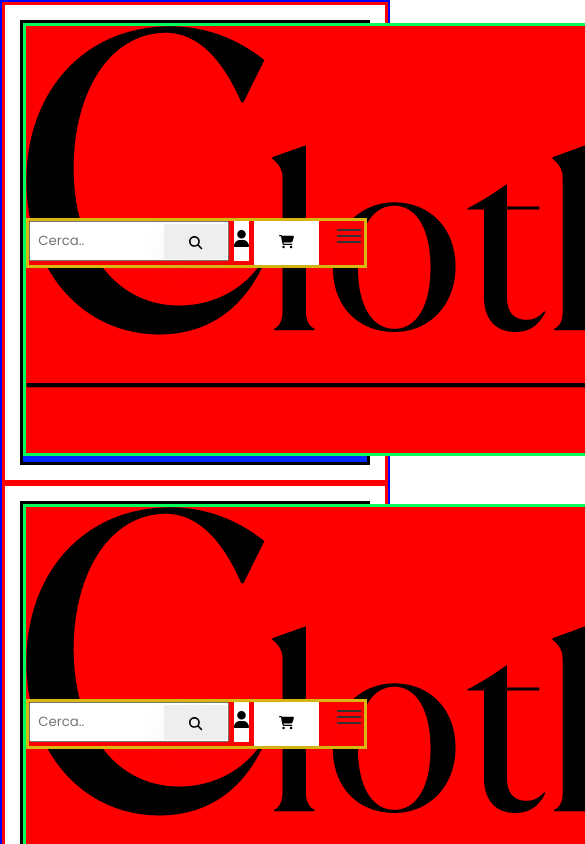
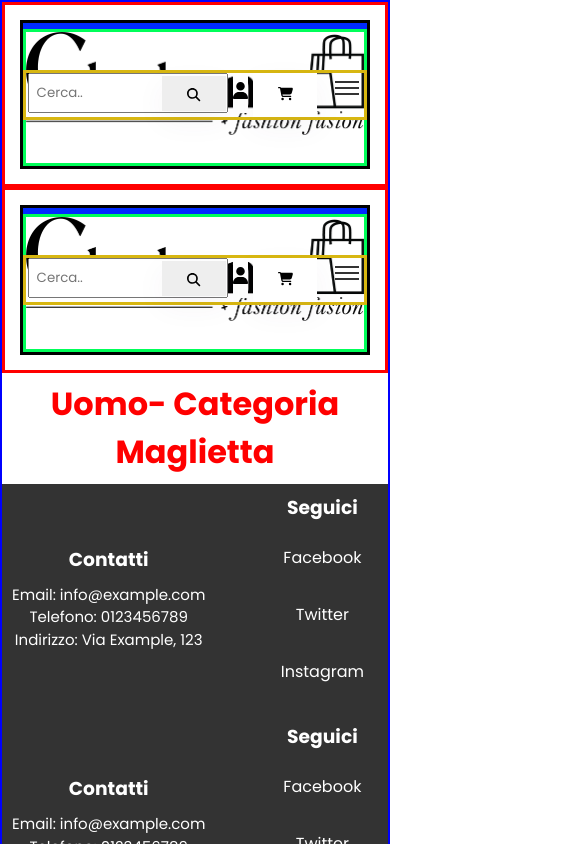
Before and after one commit to zMattyPower/ecommerce-project, a React (Create React App) app: page /Uomo/Maglietta in a window 390 px wide. Shown: the top 844 px of the page, 585 px wide, since content can reach past the window. Built offline with nearby package versions, Linux system fonts and the light colour scheme.

Commit message:
responsive
.

```diff
--- a/src/Components/Carrello/Carrello.css
+++ b/src/Components/Carrello/Carrello.css
@@ -1,10 +1,8 @@
 .carrello-popup {
   position: fixed;
-  top: 0;
-  left: 0;
-  right: 0;
-  bottom: 0;
-  background: rgba(0, 0, 0, 0.5);
+  top: 10%; /* Modifica la posizione verticale secondo le tue esigenze */
+  right: 10px; /* Posiziona vicino al bordo destro */
+
   display: flex;
   justify-content: center;
   align-items: center;
@@ -15,4 +13,9 @@
   background: white;
   padding: 20px;
   border-radius: 5px;
+  border: 2px solid purple; /* Modifica lo spessore e il colore del bordo */
+  width: 300px; /* Modifica la larghezza del pop-up */
+  height: auto; /* L'altezza si adatta al contenuto */
+  position: relative;
+  margin-top: 25px;
 }
--- a/src/Components/Carrello/CarrelloPopUp.jsx
+++ b/src/Components/Carrello/CarrelloPopUp.jsx
@@ -1,10 +1,22 @@
-import React from 'react';
-import './Carrello.css'; // Crea un file CSS per lo stile del pop-up
+import React, { useEffect } from 'react';
+import './Carrello.css'; // Assicurati di avere questo file CSS
 
 const CarrelloPopUp = ({ onClose }) => {
+  useEffect(() => {
+    // Chiudi il popup se si clicca fuori di esso
+    const handleOutsideClick = (event) => {
+      if (event.target.classList.contains('carrello-popup')) {
+        onClose();
+      }
+    };
+
+    window.addEventListener('click', handleOutsideClick);
+    return () => window.removeEventListener('click', handleOutsideClick);
+  }, [onClose]);
+
   return (
-    <div className="cart-popup">
-      <div className="cart-popup-content">
+    <div className="carrello-popup">
+      <div className="carrello-popup-content">
         <span className="close" onClick={onClose}>&times;</span>
         <h2>Il tuo carrello</h2>
         <p>Il carrello è vuoto.</p>
--- a/src/Components/Navbar/Navbar.css
+++ b/src/Components/Navbar/Navbar.css
@@ -172,6 +172,8 @@ a{
 	opacity:0;
 	visibility: hidden;
 }
+
+
 @media(min-width: 992px){
 	.header .menu > ul > li.menu-item-has-children:hover .sub-menu{
 		margin-top: 0;
@@ -258,23 +260,41 @@ a{
 	display: none;
 }
 
+
 /*responsive*/
 /*Tablet*/
-@media (max-width: 768px){
-	.header .item-center{
-		order:3;
-		flex:0 0 100%;
-
+@media (max-width: 768px) {
+    .header {
+        flex-direction: column;
+        align-items: center;
     }
     .header .item-left,
-	.header .item-right{
-		flex:0 0 auto;
-    background-color: red;
+    .header .item-right {
+        order: 2;
+        flex: 0 0 auto;
+        width: 100%;
+        text-align: center;
+        background-color: unset;
+        display: flex;
+        justify-content: center;
     }
-	.v-center{
+    .header .item-center {
+        order: 1;
+        flex: 0 0 100%;
+        width: 100%;
+        text-align: center;
+        background-color: unset;
+    }
+    .header .logo {
+        order: 0;
+        margin-bottom: 15px; /* Spazio tra il logo e gli altri elementi */
+        width: 100%;
+        text-align: center;
+    }
+    .v-center {
         justify-content: space-between;
     }
-	.header .mobile-menu-trigger{
+    .header .mobile-menu-trigger {
         display: flex;
         height: 30px;
         width: 30px;
@@ -283,7 +303,7 @@ a{
         align-items: center;
         justify-content: center;
     }
-	.header .mobile-menu-trigger span{
+    .header .mobile-menu-trigger span {
         display: block;
         height: 2px;
         background-color: #333333;
@@ -291,62 +311,58 @@ a{
         position: relative;
     }
     .header .mobile-menu-trigger span:before,
-	.header .mobile-menu-trigger span:after{
+    .header .mobile-menu-trigger span:after {
         content: '';
         position: absolute;
-		left:0;
+        left: 0;
         width: 100%;
         height: 100%;
         background-color: #333333;
     }
-	.header .mobile-menu-trigger span:before{
-		top:-6px;
+    .header .mobile-menu-trigger span:before {
+        top: -6px;
     }
-	.header .mobile-menu-trigger span:after{
-		top:6px;
+    .header .mobile-menu-trigger span:after {
+        top: 6px;
     }
-	.header .item-right{
-		align-items: left;
-	}
-
-	.header .menu{
+    .header .menu {
         position: fixed;
         width: 320px;
-		background-color:#ffffff;
-		left:0;
-		top:0;
+        background-color: #ffffff;
+        left: 0;
+        top: 0;
         height: 100%;
         overflow: hidden;
         transform: translate(-100%);
         transition: all 0.5s ease;
         z-index: 1099;
     }
-	.header .menu.active{
+    .header .menu.active {
         transform: translate(0%);
     }
-	.header .menu > ul > li{
+    .header .menu > ul > li {
         line-height: 1;
-		margin:0;
+        margin: 0;
         display: block;
     }
-	.header .menu > ul > li > a{
+    .header .menu > ul > li > a {
         line-height: 50px;
         height: 50px;
-		padding:0 50px 0 15px;
+        padding: 0 50px 0 15px;
         display: block;
-		border-bottom: 1px solid rgba(0,0,0,0.1);
+        border-bottom: 1px solid rgba(0, 0, 0, 0.1);
     }
-	.header .menu > ul > li > a i{
+    .header .menu > ul > li > a i {
         position: absolute;
         height: 50px;
         width: 50px;
-		top:0;
+        top: 0;
         right: 0;
         text-align: center;
         line-height: 50px;
         transform: rotate(-90deg);
     }
-	.header .menu .mobile-menu-head{
+    .header .menu .mobile-menu-head {
         display: flex;
         height: 50px;
         border-bottom: 1px solid rgb(28, 216, 128);
@@ -356,52 +372,52 @@ a{
         z-index: 501;
         position: sticky;
         background-color: #ffffff;
-		top:0;
+        top: 0;
     }
-	.header .menu .mobile-menu-head .go-back{
+    .header .menu .mobile-menu-head .go-back {
         height: 50px;
         width: 50px;
-		border-right: 1px solid rgba(0,0,0,0.1);
+        border-right: 1px solid rgba(0, 0, 0, 0.1);
         cursor: pointer;
         line-height: 50px;
         text-align: center;
-		color:#000000;
+        color: #000000;
         font-size: 16px;
         display: none;
     }
-	.header .menu .mobile-menu-head.active .go-back{
+    .header .menu .mobile-menu-head.active .go-back {
         display: block;
     }
-	.header .menu .mobile-menu-head .current-menu-title{
+    .header .menu .mobile-menu-head .current-menu-title {
         font-size: 15px;
         font-weight: 500;
-		color:#000000;
+        color: #000000;
     }
-	.header .menu .mobile-menu-head .mobile-menu-close{
+    .header .menu .mobile-menu-head .mobile-menu-close {
         height: 50px;
         width: 50px;
-		border-left: 1px solid rgba(0,0,0,0.1);
+        border-left: 1px solid rgba(0, 0, 0, 0.1);
         cursor: pointer;
         line-height: 50px;
         text-align: center;
-		color:#000000;
+        color: #000000;
         font-size: 25px;
     }
-	.header .menu .menu-main{
+    .header .menu .menu-main {
         height: 100%;
         overflow-x: hidden;
         overflow-y: auto;
     }
     .header .menu > ul > li .sub-menu.mega-menu,
-	.header .menu > ul > li .sub-menu{
+    .header .menu > ul > li .sub-menu {
         visibility: visible;
         opacity: 1;
         position: absolute;
         box-shadow: none;
-		margin:0;
-		padding:15px;
-		top:0;
-		left:0;
+        margin: 0;
+        padding: 15px;
+        top: 0;
+        left: 0;
         width: 100%;
         height: 100%;
         padding-top: 65px;
@@ -411,71 +427,68 @@ a{
         transform: translateX(0%);
         overflow-y: auto;
     }
-	.header .menu > ul > li .sub-menu.active{
+    .header .menu > ul > li .sub-menu.active {
         display: block;
     }
-	@keyframes slideLeft{
-		0%{
-			opacity:0;
+    @keyframes slideLeft {
+        0% {
+            opacity: 0;
             transform: translateX(100%);
         }
-		100%{
-		    opacity:1;
+        100% {
+            opacity: 1;
             transform: translateX(0%);
         }
     }
-	@keyframes slideRight{
-		0%{
-			opacity:1;
+    @keyframes slideRight {
+        0% {
+            opacity: 1;
             transform: translateX(0%);
         }
-		100%{
-		    opacity:0;
+        100% {
+            opacity: 0;
             transform: translateX(100%);
         }
     }
-	.header .menu > ul > li .sub-menu.mega-menu-column-4 > .list-item img{
-		margin-top:0;
+    .header .menu > ul > li .sub-menu.mega-menu-column-4 > .list-item img {
+        margin-top: 0;
     }
-	.header .menu > ul > li .sub-menu.mega-menu-column-4 > .list-item.text-center .title{
+    .header .menu > ul > li .sub-menu.mega-menu-column-4 > .list-item.text-center .title {
         margin-bottom: 20px;
     }
-	.header .menu > ul > li .sub-menu.mega-menu-column-4 > .list-item.text-center:last-child .title{
-		margin-bottom:0px;
+    .header .menu > ul > li .sub-menu.mega-menu-column-4 > .list-item.text-center:last-child .title {
+        margin-bottom: 0px;
     }
-	.header .menu > ul > li .sub-menu.mega-menu-column-4 > .list-item{
+    .header .menu > ul > li .sub-menu.mega-menu-column-4 > .list-item {
         flex: 0 0 100%;
         padding: 0px;
     }
     .header .menu > ul > li .sub-menu > ul > li > a,
-	.header .menu > ul > li .sub-menu.mega-menu > .list-item > ul > li > a{
+    .header .menu > ul > li .sub-menu.mega-menu > .list-item > ul > li > a {
         display: block;
     }
     .header .menu > ul > li .sub-menu.mega-menu > .list-item > ul {
         margin-bottom: 15px;
     }
-	.menu-overlay{
+    .menu-overlay {
         position: fixed;
-		background-color: rgba(0,0,0,0.5);
-		left:0;
-		top:0;
+        background-color: rgba(0, 0, 0, 0.5);
+        left: 0;
+        top: 0;
         width: 100%;
         height: 100%;
         z-index: 1098;
         visibility: hidden;
-		opacity:0;
+        opacity: 0;
         transition: all 0.5s ease;
     }
-	.menu-overlay.active{
+    .menu-overlay.active {
         visibility: visible;
-	  opacity:1;
+        opacity: 1;
     }
-
-	img.clothem{
+    img.clothem {
         width: 100%;
     }
-
-
 }
 
 
--- a/src/pages/Home.jsx
+++ b/src/pages/Home.jsx
@@ -4,10 +4,12 @@ import "./Home.css";
 import CarouselWithCards from "../Components/Carousel/Carousel";
 import  CardImg  from "../Components/Card/CardImg";
 
+//Immagini
+import img1 from "../Components/Img/d_maglietta_1_1.jpg"
 
 const items = [
   {
-    titolo: "Prima Card",
+    titolo: "",
     descrizione: "Questa è la descrizione della prima card.",
     immagine:
       "https://static.bershka.net/4/photos2/2024/I/0/1/p/7541/538/800/276c778a4b18314fbfcc698a6db17b9f-7541538800_2_13_0.jpg?imwidth=850&impolicy=bershka-itxmediumhigh",
```
Lines whose indentation alone changed are shown as unchanged.
